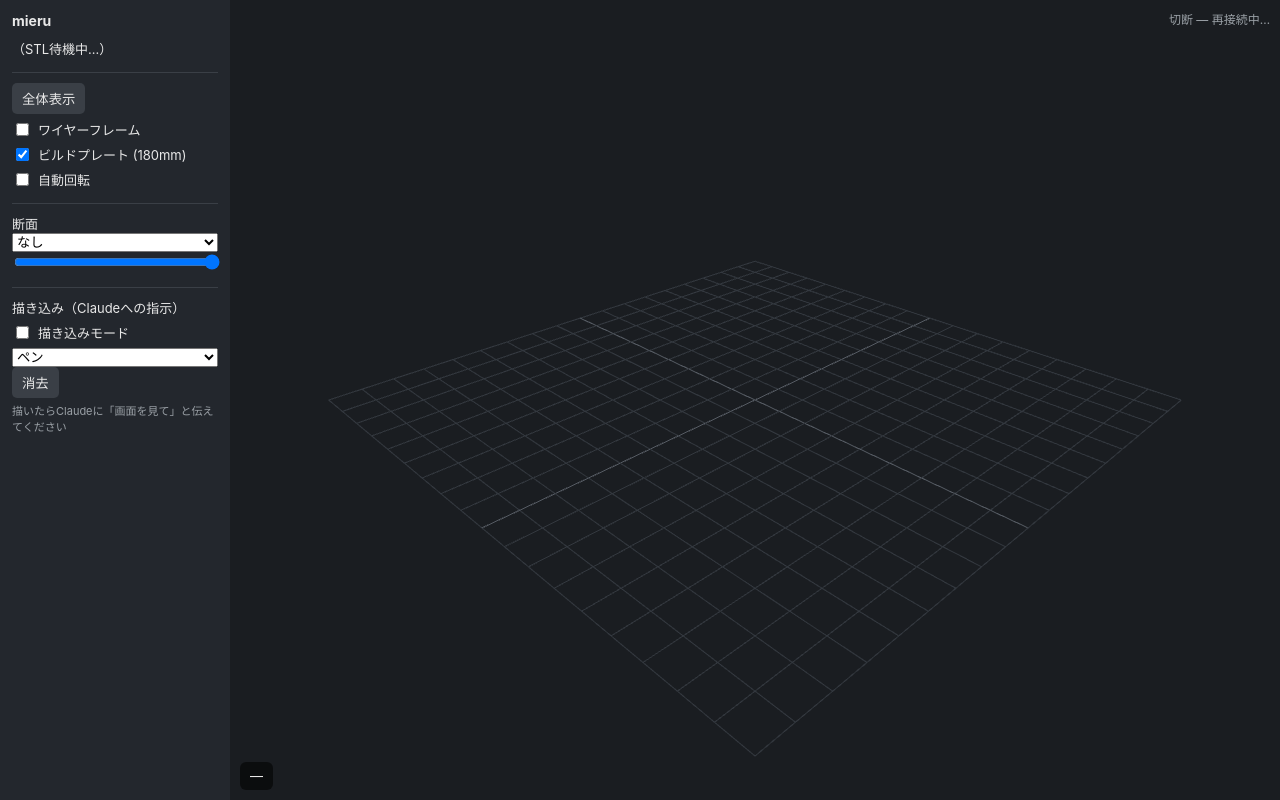
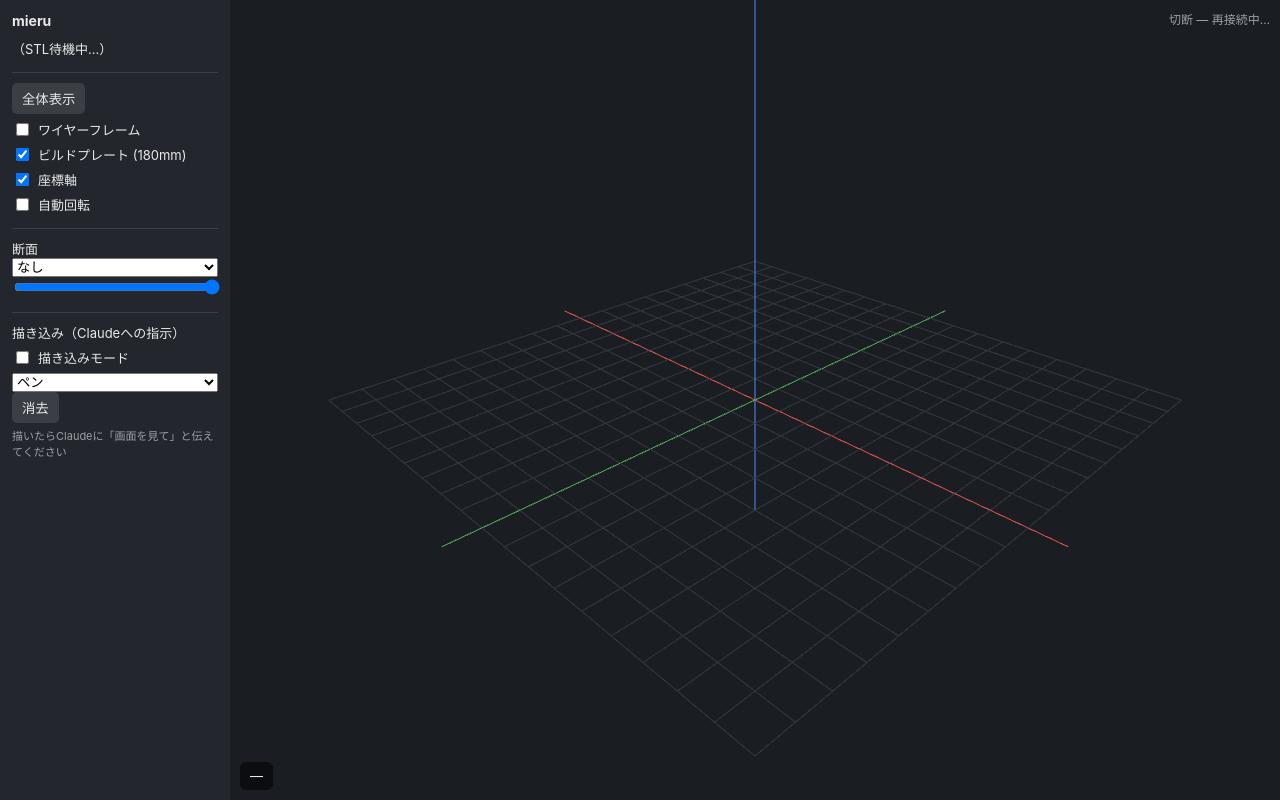
Before and after one commit to yuragi-bunkei/mieru, a website: page public/index.html in a window 1280 px wide. Drawn offline with nearby package versions, Linux system fonts and the light colour scheme.

Commit message:
feat: full-length coordinate axes through origin with visibility toggle
Co-Authored-By: Claude Fable 5 <noreply@anthropic.com>

```diff
--- a/public/index.html
+++ b/public/index.html
@@ -41,6 +41,7 @@
       <button id="fit">全体表示</button>
       <label><input type="checkbox" id="wire"> ワイヤーフレーム</label>
       <label><input type="checkbox" id="plate" checked> ビルドプレート (180mm)</label>
+      <label><input type="checkbox" id="axes" checked> 座標軸</label>
       <label><input type="checkbox" id="autorot"> 自動回転</label>
     </div>
     <div class="ctl">
--- a/public/viewer.js
+++ b/public/viewer.js
@@ -41,6 +41,20 @@ const grid = new THREE.GridHelper(180, 18, 0x555b63, 0x33383f);
 grid.rotation.x = Math.PI / 2;
 plate.add(grid);
 scene.add(plate);
+
+// 座標軸: 原点を両方向に貫く直線（X赤・Y緑・Z青。Zは上下に貫通）
+const axes = new THREE.Group();
+function axisLine(dx, dy, dz, from, to, color) {
+  const geo = new THREE.BufferGeometry().setFromPoints([
+    new THREE.Vector3(dx * from, dy * from, dz * from),
+    new THREE.Vector3(dx * to, dy * to, dz * to),
+  ]);
+  return new THREE.Line(geo, new THREE.LineBasicMaterial({ color }));
+}
+axes.add(axisLine(1, 0, 0, -100, 100, 0xe05555));
+axes.add(axisLine(0, 1, 0, -100, 100, 0x55b060));
+axes.add(axisLine(0, 0, 1, -40, 150, 0x4f8ef7));
+scene.add(axes);
 
 const entries = new Map(); // path -> {mesh, material, visible, color, mtime, error}
 // 単体表示は白、複数を並行表示するときだけパレット色で塗り分ける
@@ -220,6 +234,10 @@ document.getElementById('plate').onchange = (ev) => {
   plate.visible = ev.target.checked;
   render();
 };
+document.getElementById('axes').onchange = (ev) => {
+  axes.visible = ev.target.checked;
+  render();
+};
 // 自動回転: ONの間だけrAFループを回す（通常はオンデマンド描画を維持）。
 // Browserペインがバックグラウンドの間はrAFが止まり回転も止まる（仕様）。
 document.getElementById('autorot').onchange = (ev) => {
```
